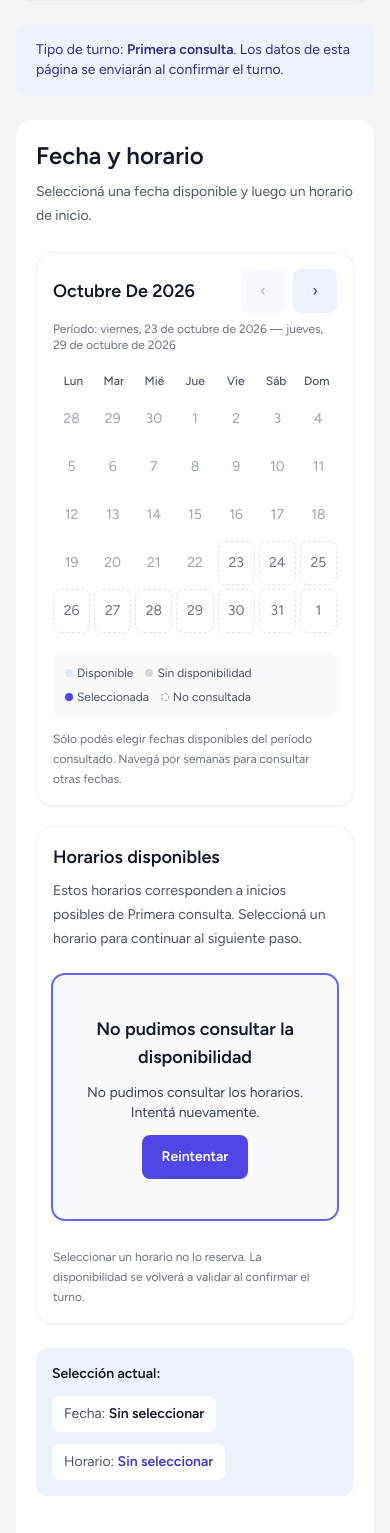
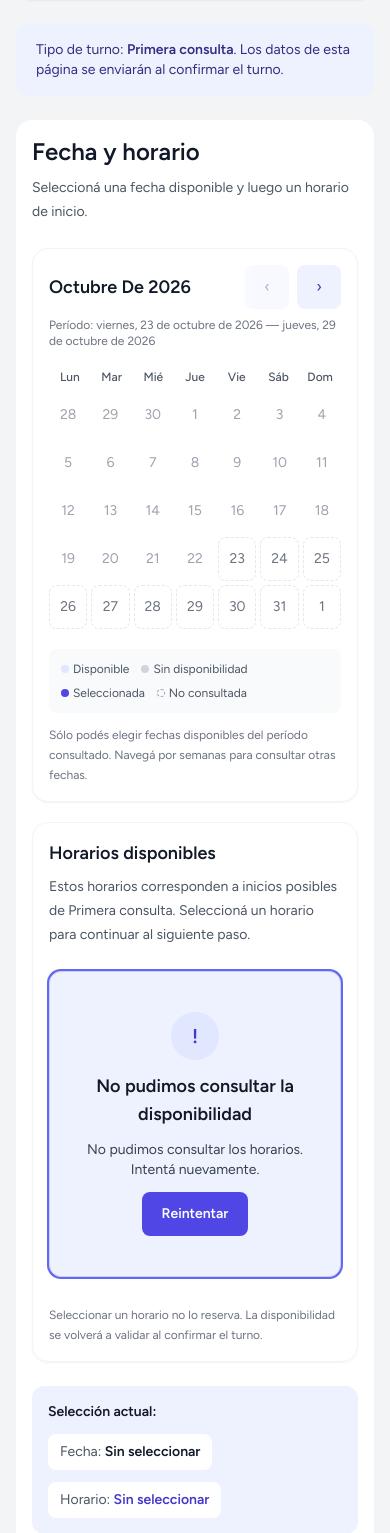
Before and after one commit to andres9735/KinesioSoft, a Laravel app: page /turnos/solicitar in a window 390 px wide. Shown: the part 342-1875 px from the top of the page. Run offline with Laravel 12, Linux system fonts and the light colour scheme; a user stored in the database is signed in; tables that the repository leaves empty hold one stand-in row (values such as "Sample post"); style sheets or scripts are compiled from the project's sources; parts of the project's set-up code (start-up, migrations or seed data) failed here and were passed over; some libraries are stand-ins or nearby versions.

Commit message:
feat: cerrar responsive y accesibilidad de UC-07 V2

```diff
--- a/resources/js/turnos/solicitar-turno.js
+++ b/resources/js/turnos/solicitar-turno.js
@@ -345,7 +345,7 @@ export default function solicitarTurno(config, { fetchImpl = (...args) => global
                     return;
                 }
                 if (this.erroresArchivos.length || this.erroresDescripciones.length || this.erroresGeneralesArchivos.length || this.erroresServidor.adjuntos) {
-                    this.$refs.documentacion.focus();
+                    this.enfocarPaso('documentacion');
                     return;
                 }
                 if (!this.puedeRevisar) return;
@@ -375,8 +375,10 @@ export default function solicitarTurno(config, { fetchImpl = (...args) => global
                 const alRenderizar = globalThis.requestAnimationFrame ?? ((callback) => callback());
                 alRenderizar(() => {
                     if (this.paso !== paso) return;
-                    const referencias = [...destinos, `tituloPaso${paso}`];
-                    const visible = referencias.map((nombre) => this.$refs[nombre])
+                    const referencias = [...destinos, `tituloPaso${paso}`].flatMap((nombre) => nombre === 'documentacion'
+                        ? [this.$root?.querySelector('[id^="descripcion-adjunto-"][aria-invalid="true"]'), this.$refs[nombre]]
+                        : [this.$refs[nombre]]);
+                    const visible = referencias
                         .find((elemento) => elemento?.getClientRects?.().length);
                     visible?.focus();
                 });
@@ -824,8 +826,10 @@ export default function solicitarTurno(config, { fetchImpl = (...args) => global
                 confirmButtonText: 'Entendido', showCloseButton: true, closeButtonAriaLabel: 'Entendido, ir a Mis turnos',
                 focusConfirm: true, width: '35rem', padding: '2rem', buttonsStyling: false,
                 customClass: {
-                    popup: '!rounded-2xl', title: '!text-2xl !text-gray-900', htmlContainer: '!mx-0 !text-base !text-gray-600',
-                    actions: '!flex !w-full',
+                    popup: '!rounded-2xl !p-5 sm:!p-8 !max-h-[calc(100dvh-2rem)] !overflow-y-auto',
+                    title: '!p-0 !pt-3 !text-xl sm:!text-2xl !text-gray-900 [overflow-wrap:anywhere]',
+                    htmlContainer: '!mx-0 !text-base !text-gray-600 [overflow-wrap:anywhere]',
+                    actions: '!flex !w-full !mx-0',
                     confirmButton: 'min-h-11 w-full rounded-lg bg-indigo-600 px-6 py-3 font-semibold text-white hover:bg-indigo-700 focus:outline-none focus:ring-2 focus:ring-indigo-500 focus:ring-offset-2',
                 } });
             if (!destruido) window.location.assign(config.urlMisTurnos);
--- a/resources/views/turnos/mis-turnos/_listado.blade.php
+++ b/resources/views/turnos/mis-turnos/_listado.blade.php
@@ -13,7 +13,7 @@
     ];
 @endphp
 
-<section class="min-w-0 space-y-4" aria-labelledby="{{ $seccion }}-titulo">
+<section class="min-w-0 space-y-4 [overflow-wrap:anywhere]" aria-labelledby="{{ $seccion }}-titulo">
     <h2 id="{{ $seccion }}-titulo" class="flex flex-wrap items-center gap-2 text-xl font-semibold text-gray-900">
         {{ $titulo }}
         <span class="rounded-full bg-indigo-100 px-2.5 py-1 text-sm text-indigo-900" aria-label="{{ $turnos->total() }} {{ $turnos->total() === 1 ? 'turno' : 'turnos' }}">{{ $turnos->total() }}</span>
@@ -47,7 +47,7 @@
                                         <span aria-hidden="true" class="h-1.5 w-1.5 rounded-full bg-current"></span>{{ $estados[$turno->estado->value]['texto'] }}
                                     </span>
                                 </div>
-                                <p @class(['break-words text-gray-900', 'text-lg font-semibold' => $seccion === 'proximos', 'text-sm' => $seccion === 'historicos'])>{{ $turno->kinesiologa->user->name }} {{ $turno->kinesiologa->user->apellido }}</p>
+                                <p @class(['break-words text-gray-900 [overflow-wrap:anywhere]', 'text-lg font-semibold' => $seccion === 'proximos', 'text-sm' => $seccion === 'historicos'])>{{ $turno->kinesiologa->user->name }} {{ $turno->kinesiologa->user->apellido }}</p>
                                 @if ($turno->id === $turnoDestacadoId)
                                     <p class="text-xs font-semibold text-indigo-700">Turno destacado</p>
                                 @endif
--- a/resources/views/turnos/solicitar/_fecha-horario.blade.php
+++ b/resources/views/turnos/solicitar/_fecha-horario.blade.php
@@ -64,8 +64,13 @@
                 <p class="text-lg font-semibold text-gray-900">No hay horarios disponibles en este período</p>
                 <p>No hay horarios disponibles entre el <span x-text="fechaLegible(ventana.desde)"></span> y el <span x-text="fechaLegible(ventana.hasta)"></span>.</p>
                 <p>Podés consultar otro período con Semana anterior o Semana siguiente.</p>
+                <div class="flex flex-col justify-center gap-3 pt-3 sm:flex-row">
+                    <button type="button" @click="cambiarVentana(1)" class="min-h-11 rounded-lg bg-indigo-100 px-4 py-3 font-semibold text-indigo-800 focus:outline-none focus:ring-2 focus:ring-indigo-500 focus:ring-offset-2">Consultar período siguiente</button>
+                    <button type="button" @click="cambiarVentana(-1)" :disabled="ventana.desde === @js($configuracionWizard['fechaInicial'])" class="min-h-11 rounded-lg px-4 py-3 font-semibold text-indigo-700 focus:outline-none focus:ring-2 focus:ring-indigo-500 disabled:opacity-50">Consultar período anterior</button>
+                </div>
             </div>
-            <div x-show="estadoDisponibilidad === 'error' && !recuperacion" x-cloak x-ref="errorDisponibilidad" tabindex="-1" role="alert" class="mt-6 space-y-3 rounded-xl bg-gray-50 px-5 py-10 text-center text-sm text-gray-700 focus:outline-none focus:ring-2 focus:ring-indigo-500">
+            <div x-show="estadoDisponibilidad === 'error' && !recuperacion" x-cloak x-ref="errorDisponibilidad" tabindex="-1" role="alert" class="mt-6 space-y-3 rounded-xl border border-indigo-200 bg-indigo-50 px-5 py-10 text-center text-sm text-gray-700 focus:outline-none focus:ring-2 focus:ring-indigo-500">
+                <span aria-hidden="true" class="mx-auto flex h-12 w-12 items-center justify-center rounded-full bg-indigo-100 text-xl font-semibold text-indigo-700">!</span>
                 <p class="text-lg font-semibold text-gray-900">No pudimos consultar la disponibilidad</p>
                 <p x-text="errorDisponibilidad"></p>
                 <button type="button" @click="consultarDisponibilidad()" class="min-h-11 rounded-lg bg-indigo-600 px-5 py-2 font-semibold text-white focus:outline-none focus:ring-2 focus:ring-indigo-500 focus:ring-offset-2">Reintentar</button>
--- a/resources/views/turnos/solicitar/_motivo-documentacion.blade.php
+++ b/resources/views/turnos/solicitar/_motivo-documentacion.blade.php
@@ -3,7 +3,7 @@
         <h2 id="titulo-paso-3" x-ref="tituloPaso3" tabindex="-1" class="rounded-lg text-2xl font-semibold text-gray-900 focus:outline-none focus:ring-2 focus:ring-indigo-500">Motivo y documentación</h2>
         <p class="text-sm leading-6 text-gray-600">Ingresá el motivo de la consulta. También podés adjuntar documentación clínica si ayuda a contextualizar tu primera consulta.</p>
     </div>
-    <div class="flex min-w-0 flex-wrap items-center gap-4 rounded-xl bg-indigo-50 p-4 text-sm" aria-label="Turno elegido">
+    <div class="flex min-w-0 flex-col items-stretch gap-4 rounded-xl bg-indigo-50 p-4 text-sm sm:flex-row sm:flex-wrap sm:items-center" aria-label="Turno elegido">
         <div class="min-w-0 flex-1">
             <p class="text-xs font-medium uppercase text-gray-600">Fecha seleccionada</p>
             <p class="mt-1 font-semibold text-gray-900" x-text="fechaSeleccionada ? fechaLegible(fechaSeleccionada) : 'Sin seleccionar'"></p>
@@ -14,7 +14,7 @@
         </div>
         <div class="min-w-0 flex-1">
             <p class="text-xs font-medium uppercase text-gray-600">Profesional</p>
-            <p class="mt-1 break-words font-semibold text-gray-900" x-text="profesionalSeleccionada ? profesionalSeleccionada.nombre : 'Sin seleccionar'"></p>
+            <p class="mt-1 break-words font-semibold text-gray-900 [overflow-wrap:anywhere]" x-text="profesionalSeleccionada ? profesionalSeleccionada.nombre : 'Sin seleccionar'"></p>
         </div>
         <div>
             <p class="text-xs font-medium uppercase text-gray-600">Horario estimado</p>
@@ -54,9 +54,9 @@
         <ul aria-labelledby="documentacion-titulo" class="space-y-3">
             <template x-for="entrada in archivos" :key="entrada.id">
                 <li class="min-w-0 space-y-3 rounded-xl border bg-indigo-50 p-4" :class="(entrada.descripcionRevisada && errorDescripcion(entrada)) || entrada.errorDescripcionServidor || entrada.error || entrada.errorServidor ? 'border-red-300' : 'border-transparent'">
-                    <div class="flex min-w-0 flex-wrap items-start justify-between gap-3">
+                    <div class="flex min-w-0 flex-col items-start justify-between gap-3 sm:flex-row">
                         <div class="min-w-0 flex-1 space-y-1">
-                            <p :id="'archivo-nombre-' + entrada.id" class="break-words text-sm font-semibold text-gray-900" x-text="entrada.archivo.name"></p>
+                            <p :id="'archivo-nombre-' + entrada.id" class="break-words text-sm font-semibold text-gray-900 [overflow-wrap:anywhere]" x-text="entrada.archivo.name"></p>
                             <p class="text-xs text-gray-500" x-text="tamanioLegible(entrada.archivo.size)"></p>
                             <p class="text-xs" :class="entrada.error || entrada.errorServidor ? 'text-red-700' : 'text-gray-600'" :id="'archivo-estado-' + entrada.id" :role="entrada.error || entrada.errorServidor ? 'alert' : null" :aria-labelledby="'archivo-nombre-' + entrada.id" x-text="entrada.error || entrada.errorServidor || 'Seleccionado en esta página'"></p>
                         </div>
@@ -80,7 +80,7 @@
             <template x-for="rechazo in erroresSeleccionArchivos" :key="rechazo.id">
                 <li class="min-w-0 space-y-2 rounded-xl border border-red-300 bg-red-50 p-4">
                     <div class="flex flex-wrap items-start justify-between gap-3">
-                        <p class="min-w-0 flex-1 break-words text-sm font-semibold text-gray-900"><span x-text="rechazo.nombre"></span> <span class="rounded bg-red-100 px-2 py-1 text-xs font-medium text-red-700">No permitido</span></p>
+                        <p class="min-w-0 flex-1 break-words text-sm font-semibold text-gray-900 [overflow-wrap:anywhere]"><span x-text="rechazo.nombre"></span> <span class="rounded bg-red-100 px-2 py-1 text-xs font-medium text-red-700">No permitido</span></p>
                         <button type="button" @click="descartarErrorSeleccion(rechazo.id)" :aria-label="'Descartar rechazo de ' + rechazo.nombre" class="min-h-11 rounded-lg px-3 py-2 text-sm font-semibold text-red-700 focus:outline-none focus:ring-2 focus:ring-red-500">Descartar</button>
                     </div>
                     <p role="alert" class="rounded-lg bg-white p-2 text-sm text-red-700" x-text="rechazo.error"></p>
@@ -98,7 +98,7 @@
         <div class="flex min-w-0 flex-wrap gap-2">
             <p class="rounded-lg bg-white px-3 py-2 text-gray-600">Fecha: <strong class="text-gray-900" x-text="fechaSeleccionada ? fechaLegible(fechaSeleccionada) : 'Sin seleccionar'"></strong></p>
             <p class="rounded-lg bg-white px-3 py-2 text-gray-600">Inicio: <strong class="text-gray-900" x-text="inicioSeleccionado ? horaLegible(inicioSeleccionado) : 'Sin seleccionar'"></strong></p>
-            <p class="min-w-0 break-words rounded-lg bg-white px-3 py-2 text-gray-600">Profesional: <strong class="text-indigo-700" x-text="profesionalSeleccionada ? profesionalSeleccionada.nombre : 'Sin seleccionar'"></strong></p>
+            <p class="min-w-0 break-words rounded-lg bg-white px-3 py-2 text-gray-600 [overflow-wrap:anywhere]">Profesional: <strong class="text-indigo-700" x-text="profesionalSeleccionada ? profesionalSeleccionada.nombre : 'Sin seleccionar'"></strong></p>
             <p class="rounded-lg bg-white px-3 py-2 text-gray-600">Adjuntos: <strong class="text-gray-900" x-text="archivos.length"></strong></p>
         </div>
     </div>
--- a/resources/views/turnos/solicitar/_profesionales.blade.php
+++ b/resources/views/turnos/solicitar/_profesionales.blade.php
@@ -4,7 +4,7 @@
         <p class="text-sm leading-6 text-gray-600">Te mostramos sólo las profesionales que tienen disponibilidad para el horario seleccionado. La hora de finalización puede variar según la duración configurada para cada agenda.</p>
     </div>
 
-    <div class="flex flex-wrap items-center gap-4 rounded-xl bg-indigo-50 p-4 text-sm" aria-label="Fecha y hora elegidas">
+    <div class="flex flex-col items-stretch gap-4 rounded-xl bg-indigo-50 p-4 text-sm sm:flex-row sm:flex-wrap sm:items-center" aria-label="Fecha y hora elegidas">
         <div class="min-w-0 flex-1">
             <p class="text-xs font-medium uppercase text-gray-600">Fecha seleccionada</p>
             <p class="mt-1 font-semibold text-gray-900" x-text="fechaSeleccionada ? fechaLegible(fechaSeleccionada) : 'Sin seleccionar'"></p>
@@ -37,7 +37,7 @@
                         <span aria-hidden="true" class="flex h-11 w-11 shrink-0 items-center justify-center rounded-full bg-indigo-100 font-semibold text-indigo-700" x-text="inicialesProfesional(profesional.nombre)"></span>
                         <span class="min-w-0 flex-1 space-y-1">
                             <span class="flex flex-wrap items-center gap-2">
-                                <span class="break-words text-lg font-semibold text-gray-900" x-text="profesional.nombre"></span>
+                                <span class="min-w-0 max-w-full break-words text-lg font-semibold text-gray-900 [overflow-wrap:anywhere]" x-text="profesional.nombre"></span>
                                 <span class="rounded-full bg-emerald-100 px-2 py-1 text-xs font-medium text-emerald-800">Disponible</span>
                             </span>
                             <span class="block text-xs leading-5 text-gray-600">Primera consulta disponible para este horario</span>
@@ -65,7 +65,7 @@
         <div class="flex min-w-0 flex-wrap gap-2">
             <p class="rounded-lg bg-white px-3 py-2 text-gray-600">Fecha: <strong class="text-gray-900" x-text="fechaSeleccionada ? fechaLegible(fechaSeleccionada) : 'Sin seleccionar'"></strong></p>
             <p class="rounded-lg bg-white px-3 py-2 text-gray-600">Inicio: <strong class="text-gray-900" x-text="inicioSeleccionado ? horaLegible(inicioSeleccionado) : 'Sin seleccionar'"></strong></p>
-            <p class="min-w-0 break-words rounded-lg bg-white px-3 py-2 text-gray-600">Profesional: <strong class="text-indigo-700" x-text="profesionalSeleccionada ? profesionalSeleccionada.nombre : 'Sin seleccionar'"></strong></p>
+            <p class="min-w-0 break-words rounded-lg bg-white px-3 py-2 text-gray-600 [overflow-wrap:anywhere]">Profesional: <strong class="text-indigo-700" x-text="profesionalSeleccionada ? profesionalSeleccionada.nombre : 'Sin seleccionar'"></strong></p>
             <p class="rounded-lg bg-white px-3 py-2 text-gray-600">Fin: <strong class="text-gray-900" x-text="profesionalSeleccionada ? horaLegible(profesionalSeleccionada.fin_at) : 'Sin seleccionar'"></strong></p>
         </div>
     </div>
--- a/resources/views/turnos/solicitar/_revision.blade.php
+++ b/resources/views/turnos/solicitar/_revision.blade.php
@@ -27,7 +27,7 @@
             <dd class="flex min-w-0 items-center gap-3">
                 <span aria-hidden="true" class="flex h-11 w-11 shrink-0 items-center justify-center rounded-full bg-indigo-600 font-semibold text-white" x-text="profesionalSeleccionada ? inicialesProfesional(profesionalSeleccionada.nombre) : ''"></span>
                 <span class="flex min-w-0 flex-wrap items-center gap-2">
-                    <span class="break-words font-semibold text-gray-900" x-text="profesionalSeleccionada ? profesionalSeleccionada.nombre : 'Sin seleccionar'"></span>
+                    <span class="min-w-0 max-w-full break-words font-semibold text-gray-900 [overflow-wrap:anywhere]" x-text="profesionalSeleccionada ? profesionalSeleccionada.nombre : 'Sin seleccionar'"></span>
                     <span x-show="profesionalSeleccionada" class="rounded-full bg-indigo-100 px-2 py-1 text-xs text-indigo-700">Seleccionada</span>
                 </span>
             </dd>
@@ -39,7 +39,7 @@
             <h3 id="revision-motivo-titulo" class="font-semibold text-gray-900">Motivo de consulta</h3>
             <button type="button" @click="editarDesdeRevision(3)" :disabled="bloqueado" class="min-h-11 rounded-lg px-3 py-2 text-sm font-semibold text-indigo-700 focus:outline-none focus:ring-2 focus:ring-indigo-500">Editar motivo y documentación</button>
         </div>
-        <dl><div><dt class="sr-only">Motivo</dt><dd class="whitespace-pre-wrap break-words rounded-lg bg-indigo-50 p-4 text-sm text-gray-900" x-text="motivo"></dd></div></dl>
+        <dl><div><dt class="sr-only">Motivo</dt><dd class="whitespace-pre-wrap break-words rounded-lg bg-indigo-50 p-4 text-sm text-gray-900 [overflow-wrap:anywhere]" x-text="motivo"></dd></div></dl>
     </section>
 
     <section aria-labelledby="revision-documentacion-titulo" class="min-w-0 space-y-4 rounded-xl border border-gray-100 p-4 sm:p-5">
@@ -53,12 +53,12 @@
                 <template x-for="entrada in archivos" :key="entrada.id">
                     <li class="min-w-0 space-y-3 rounded-xl bg-indigo-50 p-4">
                         <div class="min-w-0 space-y-1">
-                            <p class="break-words text-sm font-semibold text-gray-900" x-text="entrada.archivo.name"></p>
+                            <p class="break-words text-sm font-semibold text-gray-900 [overflow-wrap:anywhere]" x-text="entrada.archivo.name"></p>
                             <p class="text-xs text-gray-600" x-text="tamanioLegible(entrada.archivo.size)"></p>
                         </div>
                         <div class="min-w-0 rounded-lg bg-white p-3 text-sm">
                             <p class="text-xs text-gray-600">Descripción del adjunto:</p>
-                            <p class="whitespace-pre-wrap break-words text-gray-900" x-text="entrada.descripcion"></p>
+                            <p class="whitespace-pre-wrap break-words text-gray-900 [overflow-wrap:anywhere]" x-text="entrada.descripcion"></p>
                         </div>
                     </li>
                 </template>
--- a/resources/views/turnos/solicitar/create.blade.php
+++ b/resources/views/turnos/solicitar/create.blade.php
@@ -5,10 +5,14 @@
     </x-slot>
 
     <style>.solicitud-turno [x-cloak] { display: none !important; }</style>
+    {{-- Tailwind escanea Blade, no JS: utilidades del SweetAlert de éxito definido en solicitar-turno.js.
+        !rounded-2xl !p-5 sm:!p-8 !max-h-[calc(100dvh-2rem)] !overflow-y-auto
+        !p-0 !pt-3 !text-xl sm:!text-2xl !text-gray-900 !mx-0 !text-base !text-gray-600 !flex !w-full
+    --}}
     <div class="solicitud-turno py-8 sm:py-10" @unless ($bloqueadoPorPrimeraConsulta ?? false) x-data="solicitarTurno(@js($configuracionWizard))" @endunless>
-        <div class="mx-auto max-w-4xl space-y-6 px-4 sm:px-6 lg:px-8">
-            <section id="bloqueo-primera-consulta" aria-labelledby="bloqueo-primera-consulta-titulo" role="alert" tabindex="-1" @unless ($bloqueadoPorPrimeraConsulta ?? false) x-show="primeraConsultaActiva" x-cloak x-ref="bloqueoPrimeraConsulta" @endunless class="space-y-6 rounded-2xl border-t-8 border-indigo-600 bg-white p-6 shadow-sm focus:outline-none focus:ring-2 focus:ring-indigo-500 sm:p-10">
-                <div class="flex min-w-0 items-start gap-4">
+        <div class="mx-auto max-w-6xl space-y-6 px-4 sm:px-6 lg:px-8 [overflow-wrap:anywhere]">
+            <section id="bloqueo-primera-consulta" aria-labelledby="bloqueo-primera-consulta-titulo" role="alert" tabindex="-1" @unless ($bloqueadoPorPrimeraConsulta ?? false) x-show="primeraConsultaActiva" x-cloak x-ref="bloqueoPrimeraConsulta" @endunless class="mx-auto max-w-4xl space-y-6 rounded-2xl border-t-8 border-indigo-600 bg-white p-6 shadow-sm focus:outline-none focus:ring-2 focus:ring-indigo-500 sm:p-10">
+                <div class="flex min-w-0 flex-col items-start gap-4 sm:flex-row">
                     <span aria-hidden="true" class="flex h-12 w-12 shrink-0 items-center justify-center rounded-full bg-indigo-50 text-xl font-semibold text-indigo-600">i</span>
                     <div class="min-w-0 space-y-3">
                         <p class="inline-flex rounded-full bg-indigo-50 px-3 py-1 text-xs font-semibold text-indigo-800">Primera consulta activa</p>
@@ -28,8 +32,12 @@
             <nav aria-label="Pasos de la solicitud" class="rounded-2xl bg-white p-5 shadow-sm sm:p-6">
                 <ol class="hidden grid-cols-4 gap-4 md:grid">
                     @foreach (['Fecha y horario', 'Elegir profesional', 'Motivo y documentación', 'Revisar y confirmar'] as $indice => $nombre)
-                        <li @if ($indice === 0) aria-current="step" @endif :aria-current="paso === {{ $indice + 1 }} ? 'step' : null" class="min-w-0 space-y-2 border-t-2 pt-3" :class="paso === {{ $indice + 1 }} ? 'border-indigo-600 text-indigo-700' : 'border-gray-200 text-gray-500'">
-                            <span class="block text-xs">Paso {{ $indice + 1 }}</span>
+                        <li @if ($indice === 0) aria-current="step" @endif :aria-current="paso === {{ $indice + 1 }} ? 'step' : null" class="relative min-w-0 space-y-2 text-center" :class="paso === {{ $indice + 1 }} ? 'text-indigo-700' : (paso > {{ $indice + 1 }} ? 'text-emerald-800' : 'text-gray-600')">
+                            @if ($indice < 3)
+                                <span aria-hidden="true" class="absolute left-1/2 top-5 h-0.5 w-full" :class="paso > {{ $indice + 1 }} ? 'bg-emerald-700' : 'bg-indigo-100'"></span>
+                            @endif
+                            <span aria-hidden="true" class="relative mx-auto flex h-10 w-10 items-center justify-center rounded-full font-semibold" :class="paso === {{ $indice + 1 }} ? 'bg-indigo-600 text-white ring-4 ring-indigo-100' : (paso > {{ $indice + 1 }} ? 'bg-emerald-700 text-white' : 'bg-indigo-50 text-gray-600')" x-text="paso > {{ $indice + 1 }} ? '✓' : '{{ $indice + 1 }}'">{{ $indice + 1 }}</span>
+                            <span class="block text-xs">Paso {{ $indice + 1 }} de 4</span>
                             <span class="block text-sm font-semibold">{{ $nombre }}</span>
                             <span class="block text-xs" x-text="paso === {{ $indice + 1 }} ? 'Paso actual' : (paso > {{ $indice + 1 }} ? 'Completado' : 'Pendiente')">{{ $indice === 0 ? 'Paso actual' : 'Pendiente' }}</span>
                         </li>
@@ -53,7 +61,7 @@
                 <p x-show="resultadoIncierto">Podés volver a pulsar Confirmar turno para reintentar.</p>
             </div>
 
-            <fieldset :disabled="bloqueado" class="min-w-0 rounded-2xl bg-white p-5 shadow-sm ring-1 ring-gray-100 sm:p-8">
+            <fieldset :disabled="bloqueado" class="min-w-0 rounded-2xl bg-white p-4 shadow-sm ring-1 ring-gray-100 sm:p-8">
                 <legend class="sr-only">Datos de la Primera consulta</legend>
                 @include('turnos.solicitar._fecha-horario')
                 @include('turnos.solicitar._profesionales')
```
Also changed, not shown: tests/Feature/Turnos/TurnosAccessibilityViewTest.php (+62 -0 lines), tests/JavaScript/solicitar-turno.test.js (+30 -0 lines).
